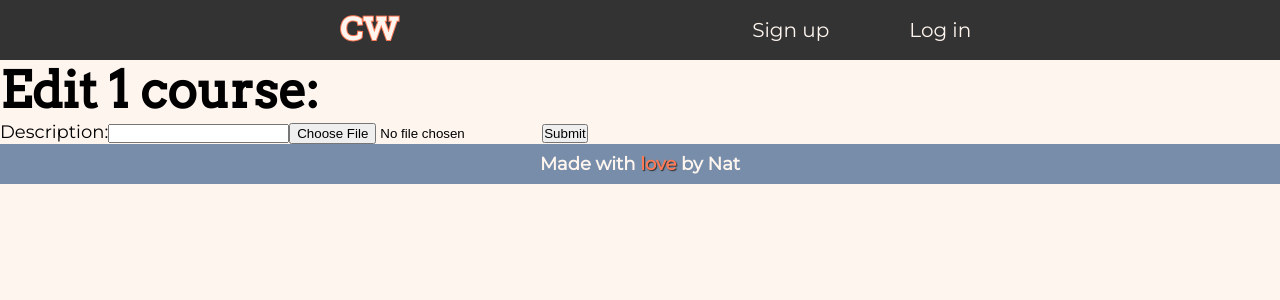
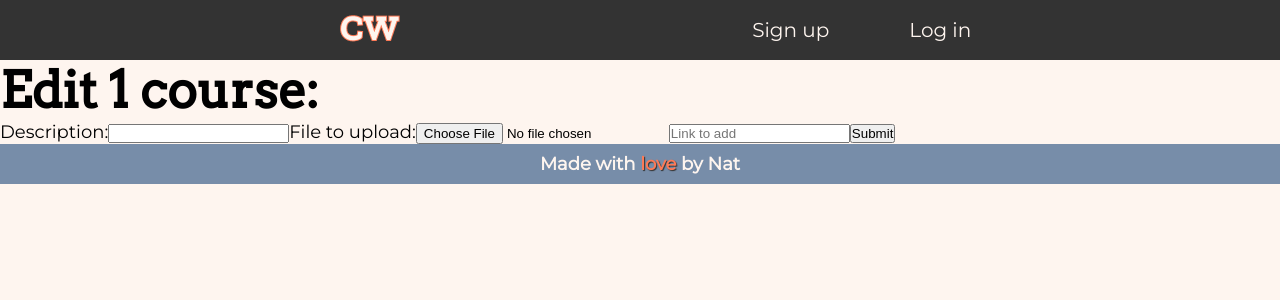
Before and after one commit to natalledm/creative-writing-LMS, a React (Create React App) app: page /courses/1/edit in a window 1280 px wide. Shown: the top 300 px of the page. Built offline with nearby package versions, Linux system fonts and the light colour scheme; no server answers; the database is empty.

Commit message:
Add link to a course

```diff
--- a/src/pages/EditCoursePage.jsx
+++ b/src/pages/EditCoursePage.jsx
@@ -9,6 +9,7 @@ export default function EditCoursePage() {
   const [course, setCourse] = useState({});
 
   const [description, setDescription] = useState("");
+  const [link, setLink] = useState({ link: "" });
   const [file, setFile] = useState({ name: "" });
 
   const [isRefreshNedded, setIsRefreshNeeded] = useState(false);
@@ -31,7 +32,11 @@ export default function EditCoursePage() {
 
     const newData = {
       description: description,
-      link: "abc",
+      links: [
+        {
+          linkUrl: link,
+        },
+      ],
       files: [
         {
           fileName: file.name,
@@ -68,7 +73,7 @@ export default function EditCoursePage() {
   return (
     <div>
       <h2>Edit {courseId} course:</h2>
-      {isSuccessful ? <p>Course updated!</p> : null}
+      {isSuccessful ? <h3>Course updated!</h3> : null}
       <form onSubmit={onSubmit}>
         <label>
           Description:
@@ -78,7 +83,17 @@ export default function EditCoursePage() {
             onChange={(event) => setDescription(event.target.value)}
           />
         </label>
-        <input type="file" name={file.name} onChange={onFileChange} />
+        <label>
+          File to upload:
+          <input type="file" name={file.name} onChange={onFileChange} />
+        </label>
+        <label>
+          <input
+            type="text"
+            placeholder="Link to add"
+            onChange={(event) => setLink(event.target.value)}
+          />
+        </label>
         <button>Submit</button>
       </form>
     </div>
```
